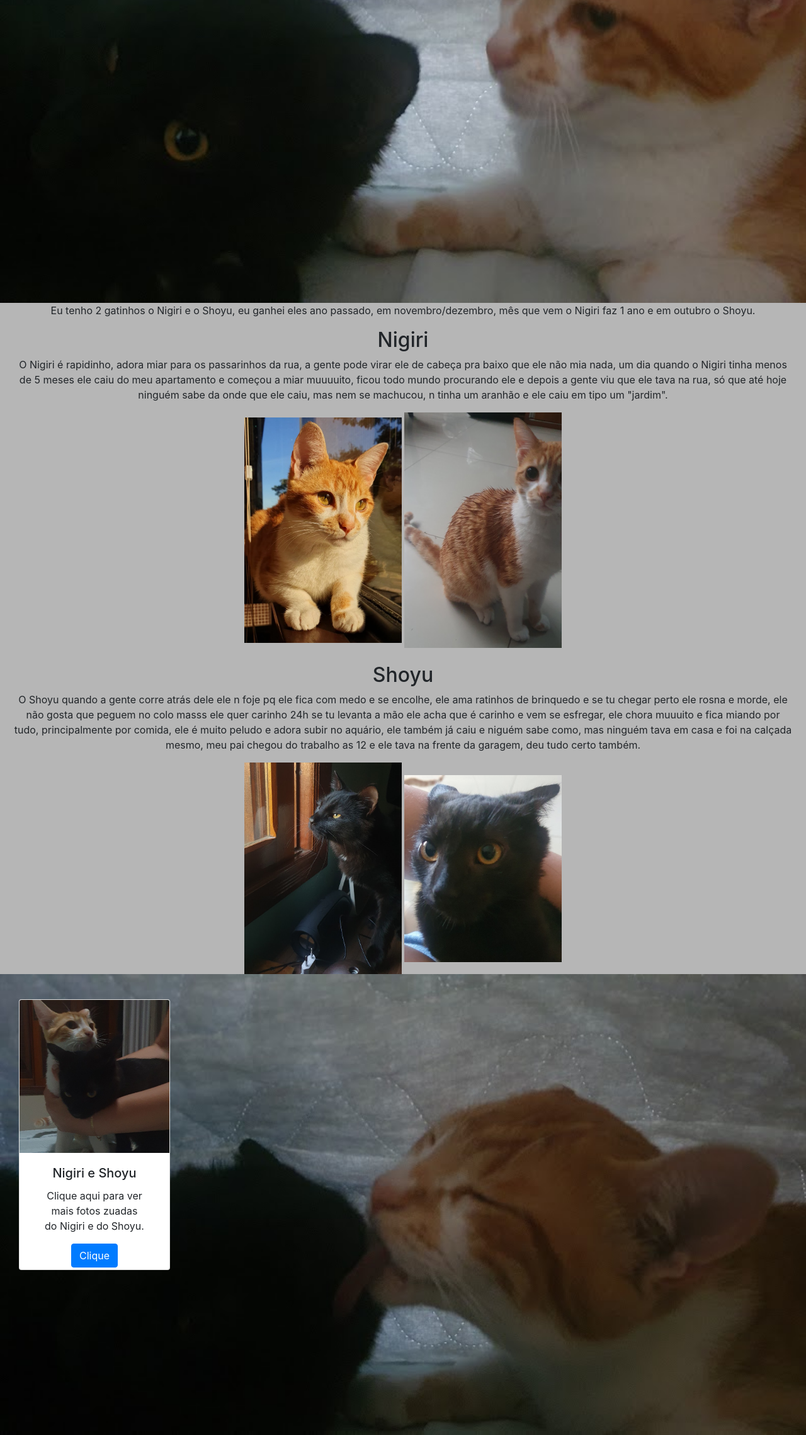
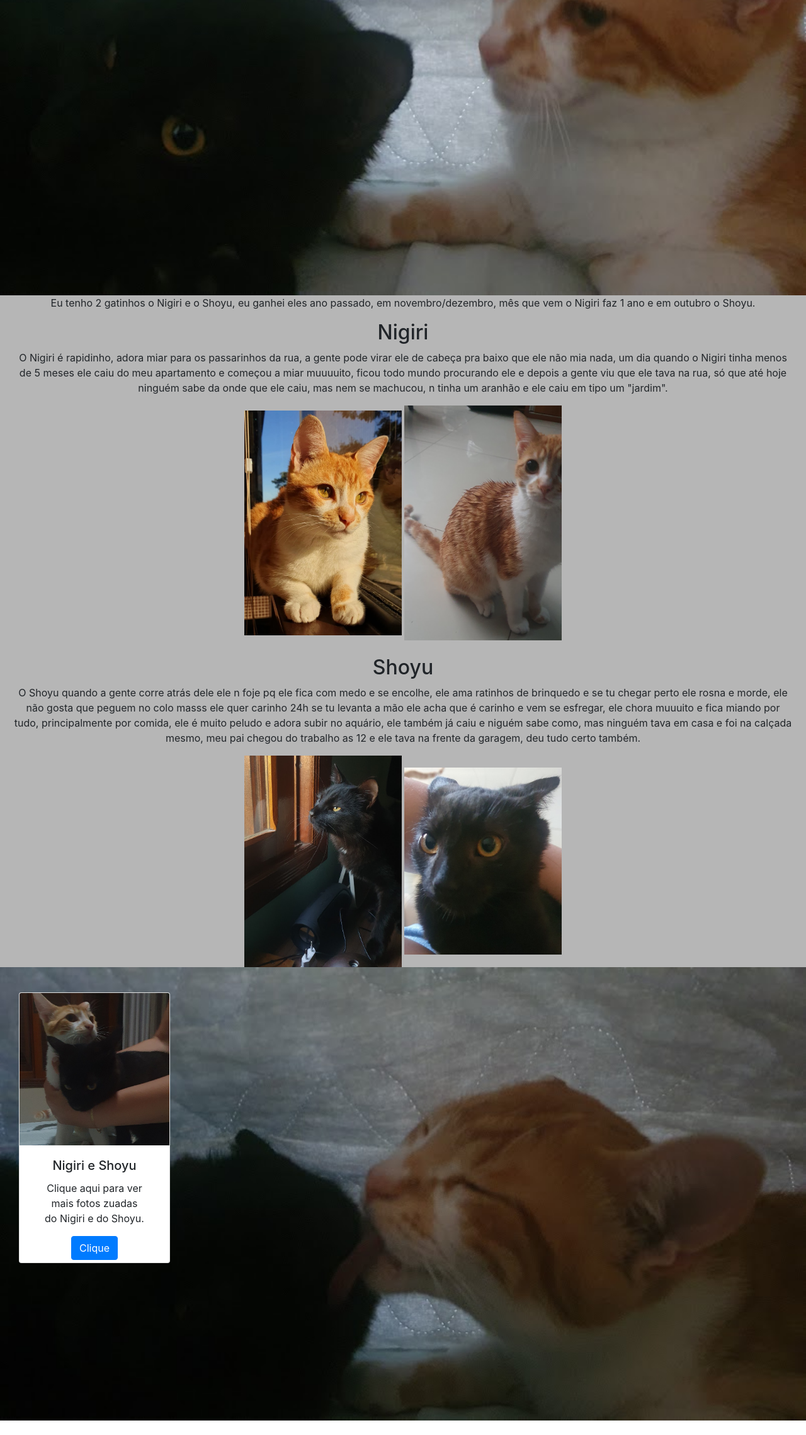
Before and after one commit to Rafadfonseca/site-Bootstrap, a plain HTML site: page index.html in a window 1280 px wide. Shown: the part 251-2530 px from the top of the page at 63% size. After the commit the page ends 2507 px from the top, so only its background shows below. Drawn offline with nearby package versions, Linux system fonts and the light colour scheme.

Commit message:
ajuste da img do header e do footer

```diff
--- a/index.html
+++ b/index.html
@@ -9,7 +9,7 @@
 </head>
 <body>
     <header class="row">
-        <div class="col-lg-12"><img src="gatos juntos.jpg" width="1300px">
+        <div class="col-lg-12"><img src="gatos juntos.jpg" width="100%">
         <h1><span id="la">Nigiri</span> e <span id="bl">Shoyu</span> </h1></div>
     </header>
     <main class="row">
@@ -27,7 +27,7 @@
     </div>
     </main>
     <footer class="row">
-        <div class="col-lg-12"> <img src="gatos juntos e lingua.jpg" width="1300" alt="">
+        <div class="col-lg-12"> <img src="gatos juntos e lingua.jpg" width="100%" alt="">
             <div class="card" style="width: 15rem; height: 430px;">
                 <img class="card-img-top" src="gatos juntos2.jpg" alt="Card image cap">
                 <div class="card-body">
```
